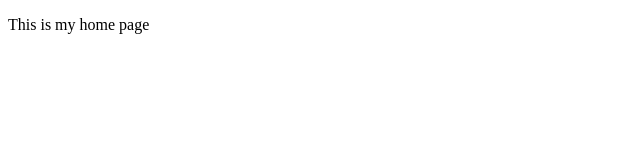
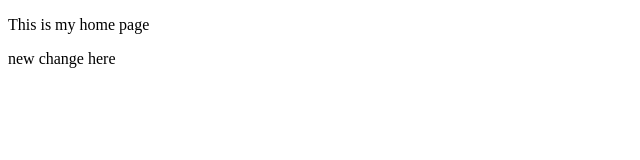
Before and after one commit to meyeralex74119-code/project-1, a plain HTML site: page index.html in a window 1280 px wide. Shown: the full height of the page, 0-640 px from the left. Drawn offline with Linux system fonts and the light colour scheme.

Commit message:
update index.html

```diff
--- a/index.html
+++ b/index.html
@@ -18,7 +18,7 @@
 
 <!-- Your content will go here -->
  <p>This is my home page</p>
-
+<p>new change here</p>
 </body>
 
 </html>
```
